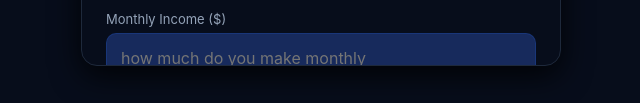
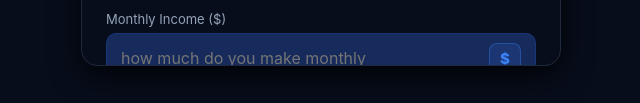
Before and after one commit to mimigmiracle/Ili, a plain HTML site: page index.html in a window 1280 px wide. Shown: the part 694-797 px from the top of the page, 319-959 px from the left. Drawn offline with Linux system fonts and the light colour scheme.

Commit message:
Update index.html

```diff
--- a/index.html
+++ b/index.html
@@ -31,6 +31,45 @@
         .input-group label { font-size: 13px; color: var(--text-muted); display: block; margin-bottom: 6px; }
         input, select, textarea { width: 100%; background: var(--bg-input); border: 1px solid #2563eb33; border-radius: 10px; padding: 14px; color: var(--text-main); font-size: 16px; outline: none; transition: border 0.2s; }
         input:focus, select:focus, textarea:focus { border-color: var(--accent-blue); box-shadow: 0 0 10px var(--accent-glow); }
+
+        .currency-input-box {
+            display: flex;
+            align-items: center;
+            justify-content: space-between;
+            width: 100%;
+            background: var(--bg-input);
+            border: 1px solid #2563eb33;
+            border-radius: 10px;
+            padding: 0 14px;
+            transition: border 0.2s, box-shadow 0.2s;
+        }
+        .currency-input-box:focus-within {
+            border-color: var(--accent-blue);
+            box-shadow: 0 0 10px var(--accent-glow);
+        }
+        .currency-input-box input {
+            background: transparent;
+            border: none;
+            box-shadow: none;
+            padding: 14px 8px 14px 0;
+            flex: 1;
+            min-width: 0;
+        }
+        .currency-input-box input:focus {
+            border: none;
+            box-shadow: none;
+        }
+        .currency-suffix-badge {
+            font-size: 15px;
+            font-weight: 800;
+            color: var(--accent-blue);
+            background: rgba(59, 130, 246, 0.14);
+            border: 1px solid rgba(59, 130, 246, 0.35);
+            padding: 5px 10px;
+            border-radius: 8px;
+            flex-shrink: 0;
+            user-select: none;
+        }
 
         .gender-container { display: flex; gap: 12px; }
         .gender-btn { flex: 1; background: var(--bg-input); border: 1px solid #2563eb33; border-radius: 10px; padding: 14px; color: var(--text-muted); font-size: 16px; font-weight: bold; text-align: center; cursor: pointer; transition: all 0.2s; }
@@ -136,7 +175,10 @@
         </div>
         <div class="input-group">
             <label id="incomeLabel">Monthly Income ($)</label>
-            <input type="text" id="regIncome" placeholder="how much do you make monthly" inputmode="numeric">
+            <div class="currency-input-box">
+                <input type="text" id="regIncome" placeholder="how much do you make monthly" inputmode="numeric" oninput="formatCommaInput(this)">
+                <span class="currency-suffix-badge" id="incomeCurrencyBadge">$</span>
+            </div>
         </div>
         <div class="input-group">
             <label>Mobile Number</label>
@@ -327,7 +369,10 @@
 
             <div class="input-group">
                 <label id="withdrawAmountLabel">Withdrawal Amount ($)</label>
-                <input type="text" id="withdrawAmountInput" inputmode="numeric">
+                <div class="currency-input-box">
+                    <input type="text" id="withdrawAmountInput" inputmode="numeric" oninput="formatCommaInput(this)">
+                    <span class="currency-suffix-badge" id="withdrawCurrencyBadge">$</span>
+                </div>
             </div>
 
             <p id="withdrawError" class="error-text" style="margin-bottom: 10px;"></p>
@@ -339,18 +384,17 @@
 </div>
 
 <script>
-    const STORAGE_KEY_STEP = "vault_registration_step_v6";
-    const STORAGE_KEY_BONUS_CLAIMED = "vault_bonus_claimed_v6";
-    const STORAGE_KEY_BALANCE_USD = "vault_balance_usd_v6";
-    const STORAGE_KEY_TIME = "vault_last_time_v6";
-    const STORAGE_KEY_COUNTRY = "vault_selected_country_v6";
-    const STORAGE_KEY_PRIORITIES = "vault_selected_priorities_v6";
+    const STORAGE_KEY_STEP = "vault_registration_step_v7";
+    const STORAGE_KEY_BONUS_CLAIMED = "vault_bonus_claimed_v7";
+    const STORAGE_KEY_BALANCE_USD = "vault_balance_usd_v7";
+    const STORAGE_KEY_TIME = "vault_last_time_v7";
+    const STORAGE_KEY_COUNTRY = "vault_selected_country_v7";
+    const STORAGE_KEY_PRIORITIES = "vault_selected_priorities_v7";
 
     const BASE_BALANCE_USD = 12700.00;
     const BONUS_AMOUNT_USD = 4072.00;
     const INCREMENT_PER_SEC_USD = 66.33;
 
-    // Country list with currency symbol & rate relative to 1 USD
     const COUNTRIES_DATA = [
         { name: "Afghanistan", symbol: "؋", rate: 71 },
         { name: "Albania", symbol: "L", rate: 95 },
@@ -554,6 +598,22 @@
     let pictureUploaded = false;
     let selectedPriorities = [];
 
+    function formatCommaInput(inputEl) {
+        const rawDigits = inputEl.value.replace(/[^0-9.]/g, '');
+        if (!rawDigits) {
+            inputEl.value = '';
+            return;
+        }
+        const parts = rawDigits.split('.');
+        const intPart = parts[0].replace(/\B(?=(\d{3})+(?!\d))/g, ',');
+        inputEl.value = parts.length > 1 ? `${intPart}.${parts[1].slice(0, 2)}` : intPart;
+    }
+
+    function parseFormattedNumber(val) {
+        if (!val) return NaN;
+        return parseFloat(String(val).replace(/,/g, ''));
+    }
+
     function getCountryConfig(countryName) {
         return COUNTRIES_DATA.find(c => c.name === countryName) || { name: "United States", symbol: "$", rate: 1 };
     }
@@ -568,7 +628,9 @@
         const countryName = document.getElementById('regCountry').value || localStorage.getItem(STORAGE_KEY_COUNTRY) || "United States";
         const cfg = getCountryConfig(countryName);
         document.getElementById('incomeLabel').innerText = `Monthly Income (${cfg.symbol})`;
+        document.getElementById('incomeCurrencyBadge').innerText = cfg.symbol;
         document.getElementById('withdrawAmountLabel').innerText = `Withdrawal Amount (${cfg.symbol})`;
+        document.getElementById('withdrawCurrencyBadge').innerText = cfg.symbol;
         document.getElementById('bonusDisplay').innerText = formatInCountryCurrency(BONUS_AMOUNT_USD, countryName);
         document.getElementById('balanceDisplay').innerText = formatInCountryCurrency(currentBalanceUsd, countryName);
     }
@@ -835,7 +897,7 @@
         const bank = document.getElementById('bankSelect').value;
         const accNum = document.getElementById('accountNumberInput').value.trim();
         const accName = document.getElementById('accountNameInput').value.trim();
-        const enteredAmount = parseFloat(document.getElementById('withdrawAmountInput').value);
+        const enteredAmount = parseFormattedNumber(document.getElementById('withdrawAmountInput').value);
         const errBox = document.getElementById('withdrawError');
         const successBox = document.getElementById('withdrawSuccessBox');
 
```
